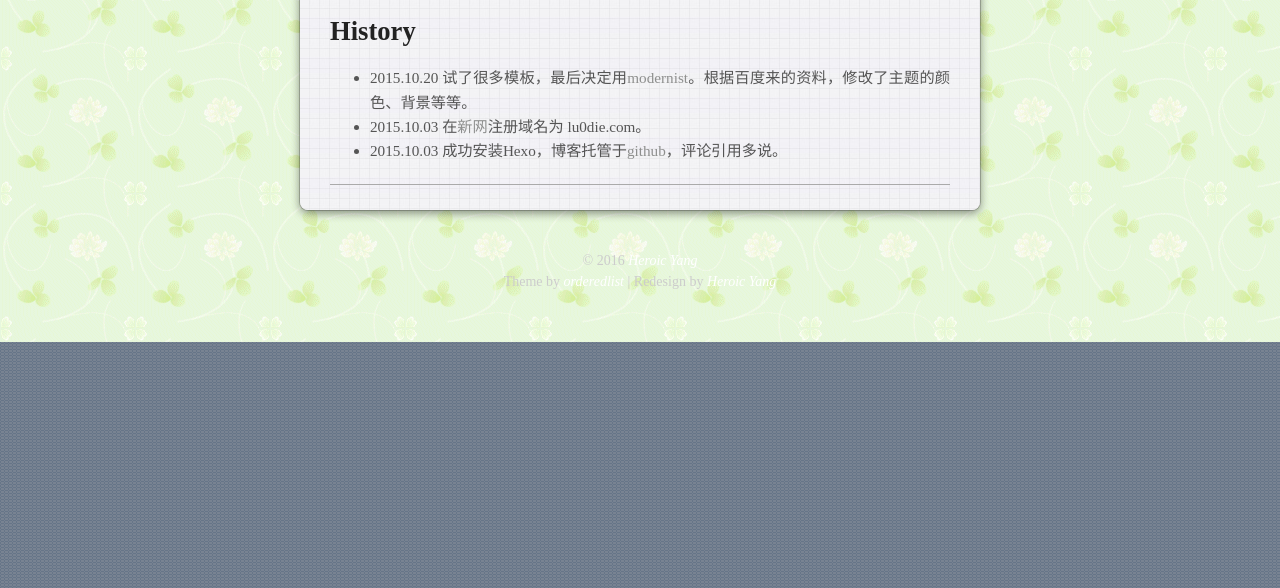
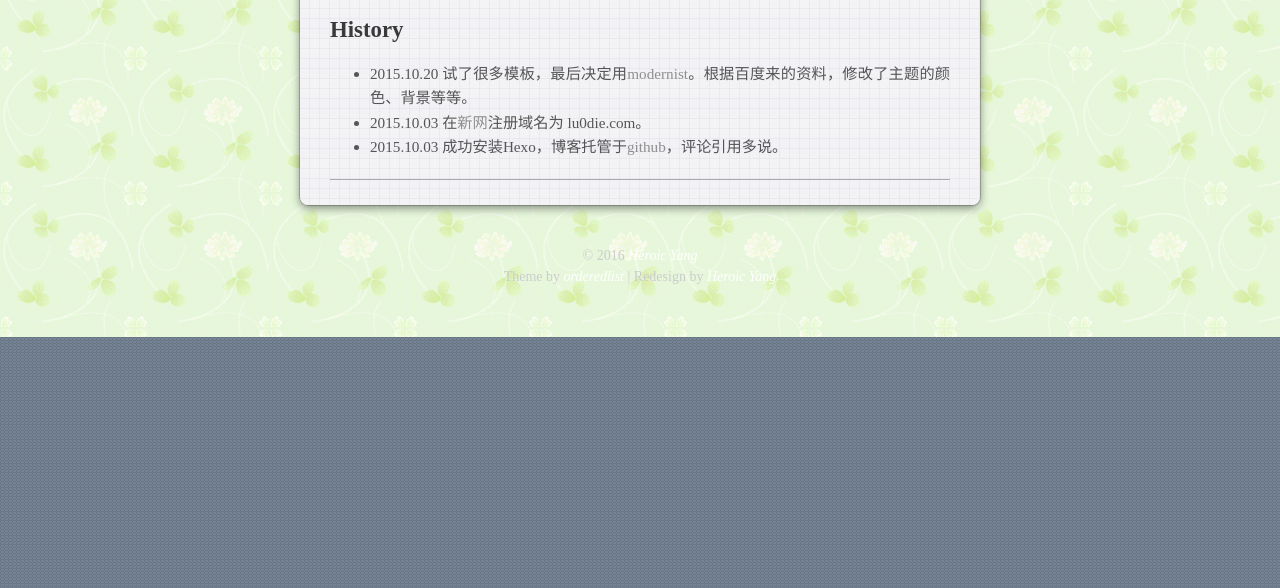
Before and after one commit to lu0die/lu0die.github.io, a plain HTML site: page about/index.html in a window 1280 px wide. Shown: the part 212-800 px from the top of the page. Drawn offline with nearby package versions, Linux system fonts and the light colour scheme; a script that the page names is missing.

Commit message:
Site updated: 2016-01-01 21:03:46

```diff
--- a/about/index.html
+++ b/about/index.html
@@ -30,7 +30,7 @@ History
 2015.10.20 试了很多模板，最后决定用modernist。根据百度来的资料，修改了主题的颜色、背景等等。
 2015.10.03 在新网注册域名为 lu0die.com。
 2015.10.03 成功安装Hexo，博客托管于github，评论引用多说。">
-<meta property="og:updated_time" content="2016-01-01T13:01:28.136Z">
+<meta property="og:updated_time" content="2016-01-01T13:03:18.446Z">
 <meta name="twitter:card" content="summary">
 <meta name="twitter:title" content="关于我">
 <meta name="twitter:description" content="先挖个坑，以后再来填。
@@ -82,7 +82,7 @@ History
   <div class="entry">
 
       <p>先挖个坑，以后再来填。</p>
-<h1 id="History">History</h1><ul>
+<h2 id="History">History</h2><ul>
 <li>2015.10.20 试了很多模板，最后决定用<a href="https://github.com/heroicyang/hexo-theme-modernist" target="_blank" rel="external">modernist</a>。根据百度来的资料，修改了主题的颜色、背景等等。</li>
 <li>2015.10.03 在<a href="http://www.xinnet.com/" target="_blank" rel="external">新网</a>注册域名为 lu0die.com。</li>
 <li>2015.10.03 成功安装Hexo，博客托管于<a href="https://github.com/" target="_blank" rel="external">github</a>，评论引用多说。</li>
```
